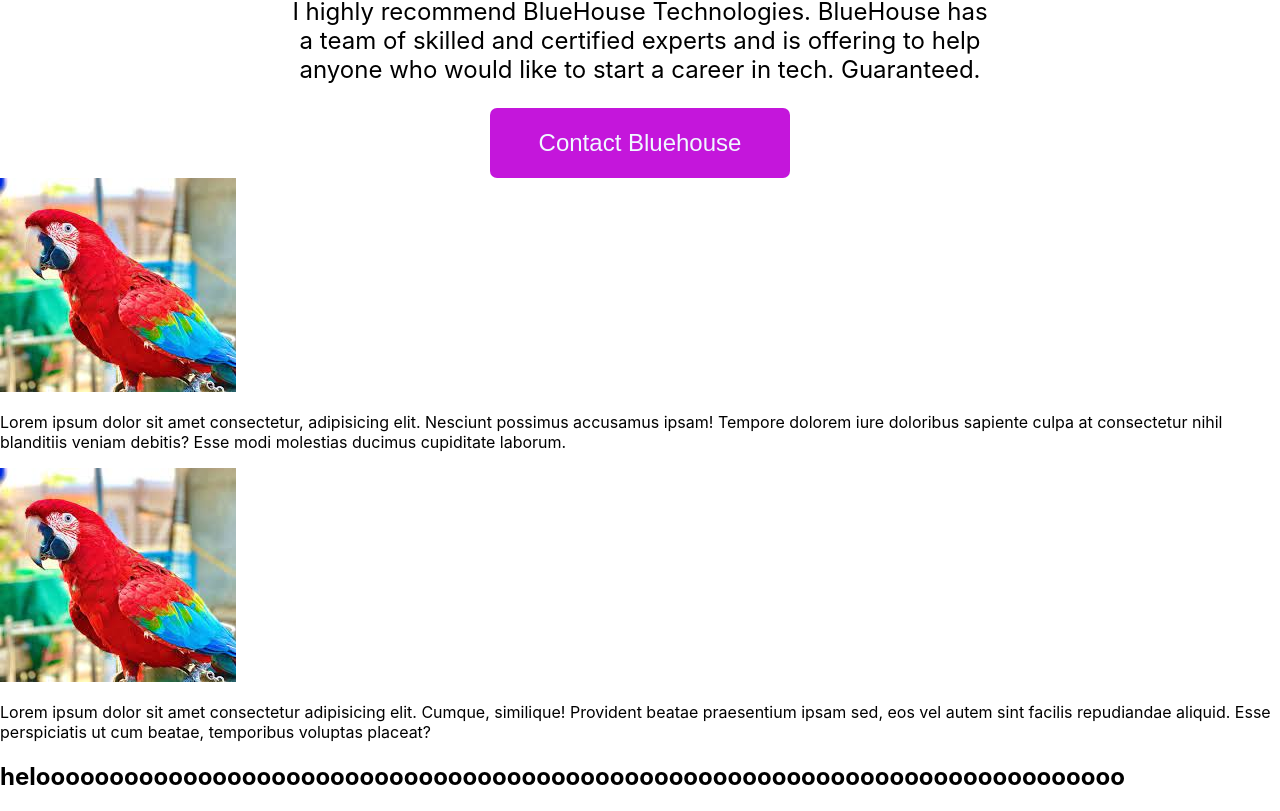
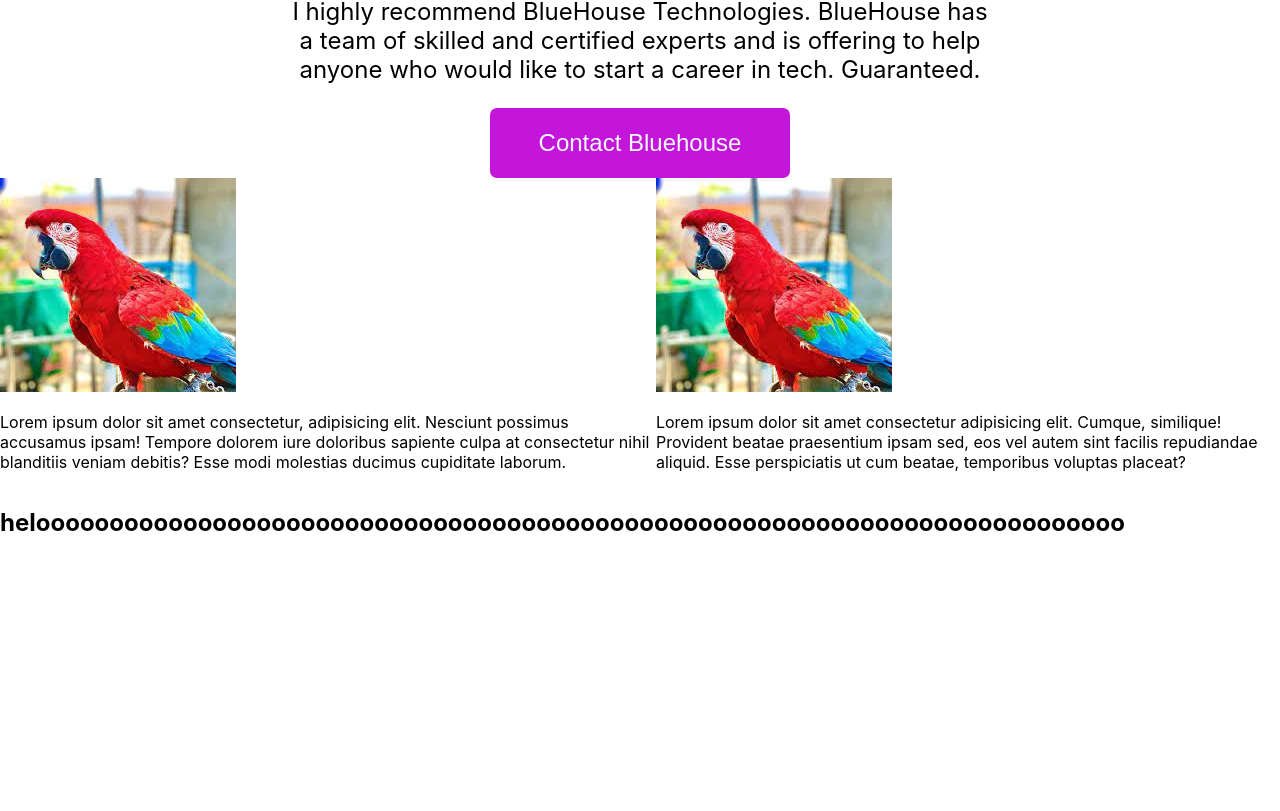
Before and after one commit to Muelji/myportfoliowebsite, a React (Create React App) app: page / in a window 1280 px wide. Shown: the part 3088-3899 px from the top of the page. After the commit the page ends 3645 px from the top, so only its background shows below. Built offline with nearby package versions, Linux system fonts and the light colour scheme.

Commit message:
working on the test component

```diff
--- a/src/Components/Test.css
+++ b/src/Components/Test.css
@@ -0,0 +1,4 @@
+
+.divtest{
+    display: flex;
+}
```
